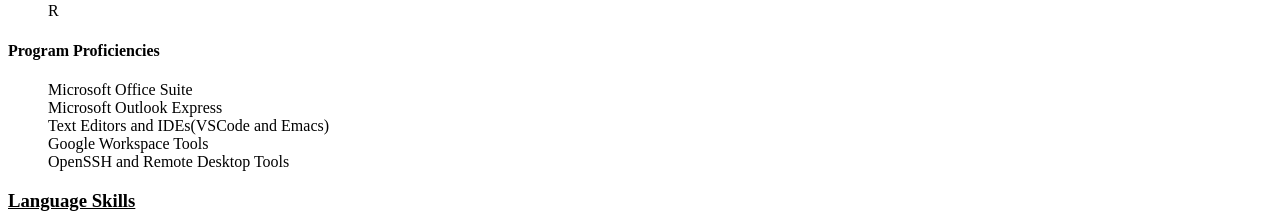
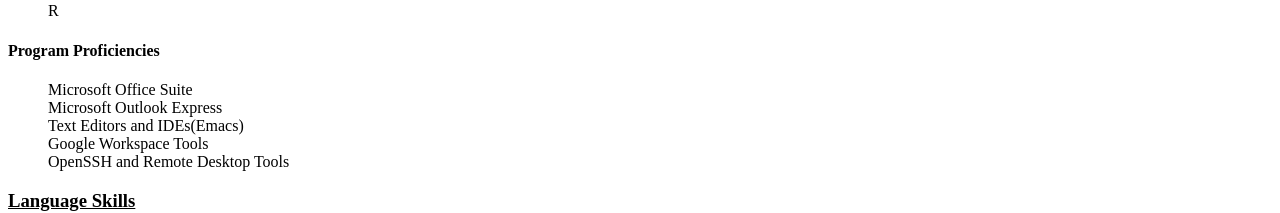
Before and after one commit to jtelms/resume, a plain HTML site: page index.html in a window 1280 px wide. Shown: the part 1946-2159 px from the top of the page. Drawn offline with Linux system fonts and the light colour scheme.

Commit message:
edited minor error in work dates, removed port to Org

```diff
--- a/index.html
+++ b/index.html
@@ -100,7 +100,7 @@
             <ul>
                 <li>Microsoft Office Suite</li>
                 <li>Microsoft Outlook Express</li>
-                <li>Text Editors and IDEs(VSCode and Emacs)</li>
+                <li>Text Editors and IDEs(Emacs)</li>
                 <li>Google Workspace Tools</li>
                 <li>OpenSSH and Remote Desktop Tools</li>
             </ul>
```
